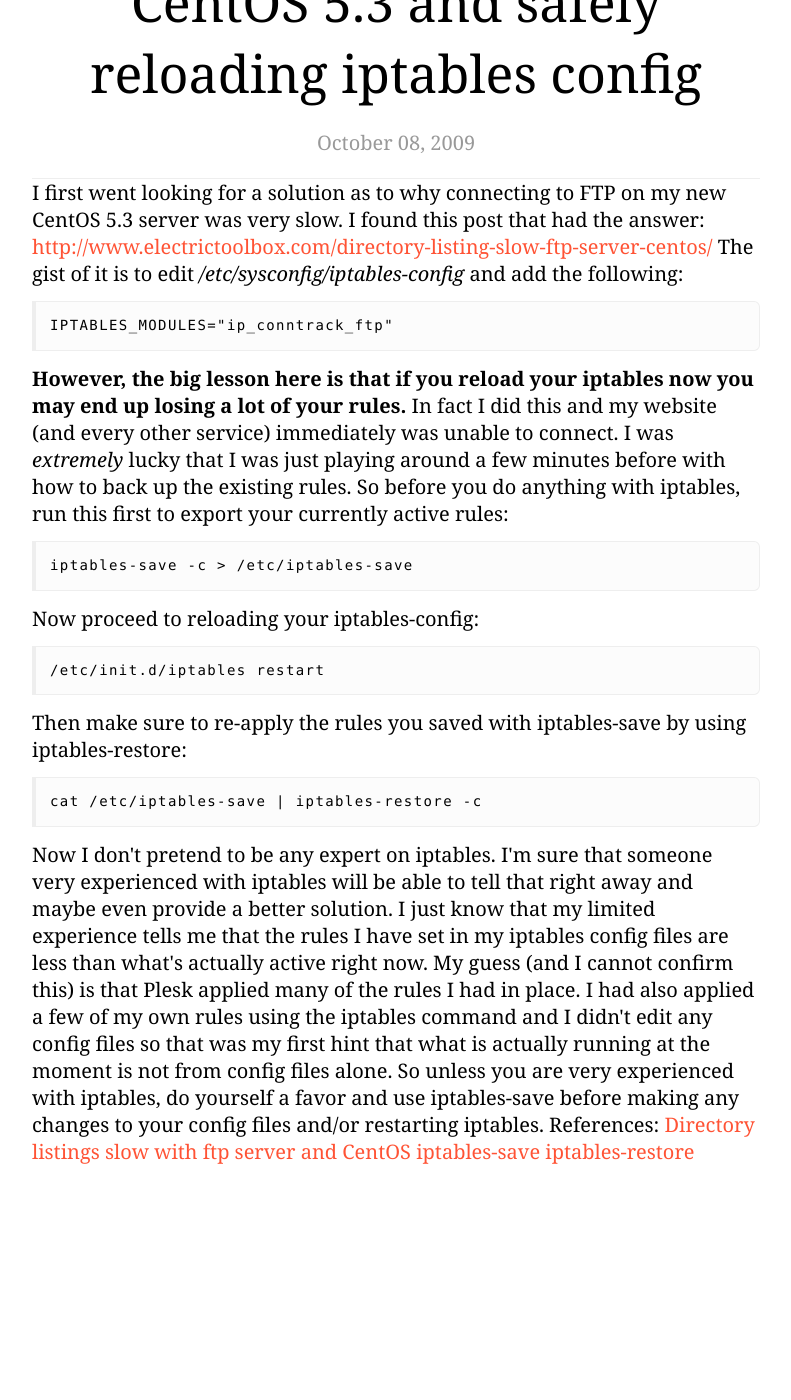
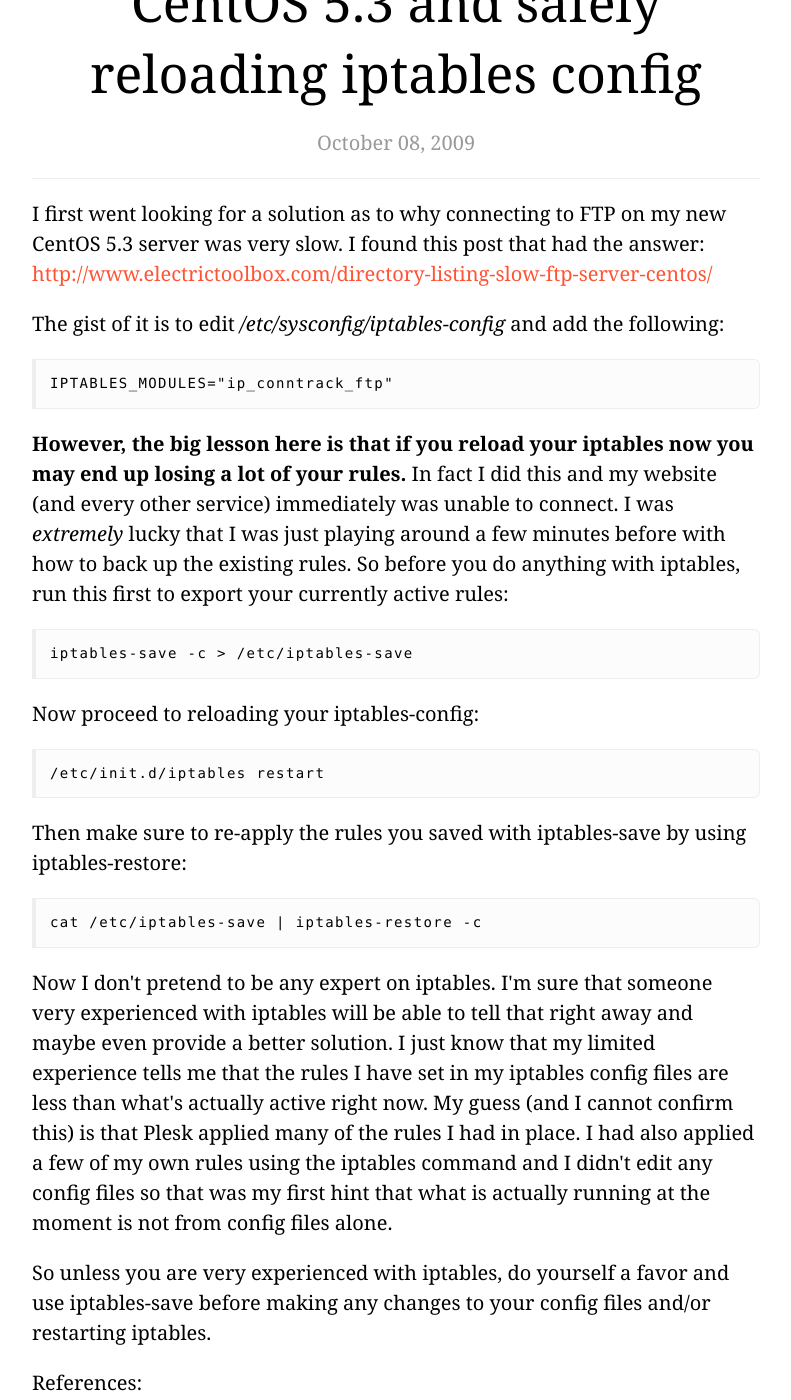
Before and after one commit to jonathandean/jonathandean.github.io, a Jekyll site: the page built from _posts/2009-10-08-fixing-slow-ftp-listing-on-centos-5-3-and-safely-reloading-iptables-config.html, in a window 1280 px wide and 1400 px high, scrolled down 315 px. Shown: the whole window, without its empty margins (244-1035 px from the left). Built offline with Jekyll 4.4.1, drawn with Linux system fonts in a browser that asks for light colours; some of the changed lines change nothing that is shown.

Commit message:
format post with proper html

```diff
--- a/_posts/2009-10-08-fixing-slow-ftp-listing-on-centos-5-3-and-safely-reloading-iptables-config.html
+++ b/_posts/2009-10-08-fixing-slow-ftp-listing-on-centos-5-3-and-safely-reloading-iptables-config.html
@@ -7,43 +7,33 @@ tags:
 status: publish
 type: post
 published: true
-meta:
-  _syntaxhighlighter_encoded: '1'
-  aktt_notify_twitter: 'yes'
-  _edit_last: '1'
-  _sexybookmarks_shortUrl: http://b2l.me/aw7t8q
-  _sexybookmarks_permaHash: 5f129db8c27ca2ae4021b3c5ec383f9d
-  aktt_tweeted: '1'
-  Hide SexyBookmarks: '0'
-  Hide OgTags: '0'
-  _social_notify: '1'
-  _social_aggregated_ids: a:2:{s:7:"twitter";a:0:{}s:8:"facebook";a:0:{}}
-  _social_aggregation_log: a:10:{i:1364078963;O:8:"stdClass":1:{s:6:"manual";b:0;}i:1364080768;O:8:"stdClass":1:{s:6:"manual";b:0;}i:1364084529;O:8:"stdClass":1:{s:6:"manual";b:0;}i:1364088872;O:8:"stdClass":1:{s:6:"manual";b:0;}i:1364096362;O:8:"stdClass":1:{s:6:"manual";b:0;}i:1364111427;O:8:"stdClass":1:{s:6:"manual";b:0;}i:1364140337;O:8:"stdClass":1:{s:6:"manual";b:0;}i:1364184422;O:8:"stdClass":1:{s:6:"manual";b:0;}i:1364271591;O:8:"stdClass":1:{s:6:"manual";b:0;}i:1364445259;O:8:"stdClass":1:{s:6:"manual";b:0;}}
 ---
-I first went looking for a solution as to why connecting to FTP on my new CentOS 5.3 server was very slow. I found this post that had the answer: <a href="http://www.electrictoolbox.com/directory-listing-slow-ftp-server-centos/">http://www.electrictoolbox.com/directory-listing-slow-ftp-server-centos/</a>
+<p>I first went looking for a solution as to why connecting to FTP on my new CentOS 5.3 server was very slow. I found this post that had the answer: <a href="http://www.electrictoolbox.com/directory-listing-slow-ftp-server-centos/">http://www.electrictoolbox.com/directory-listing-slow-ftp-server-centos/</a></p>
 
-The gist of it is to edit <em>/etc/sysconfig/iptables-config</em> and add the following<!--more-->:
+<p>The gist of it is to edit <em>/etc/sysconfig/iptables-config</em> and add the following:</p>
 
 <code>IPTABLES_MODULES="ip_conntrack_ftp"</code>
 
-<strong>However, the big lesson here is that if you reload your iptables now you may end up losing a lot of your rules.</strong> In fact I did this and my website (and every other service) immediately was unable to connect. I was <em>extremely</em> lucky that I was just playing around a few minutes before with how to back up the existing rules. So before you do anything with iptables, run this first to export your currently active rules:
+<p><strong>However, the big lesson here is that if you reload your iptables now you may end up losing a lot of your rules.</strong> In fact I did this and my website (and every other service) immediately was unable to connect. I was <em>extremely</em> lucky that I was just playing around a few minutes before with how to back up the existing rules. So before you do anything with iptables, run this first to export your currently active rules:</p>
 
-<code>iptables-save -c > /etc/iptables-save</code>
+<p><code>iptables-save -c > /etc/iptables-save</code></p>
 
-Now proceed to reloading your iptables-config:
+<p>Now proceed to reloading your iptables-config:</p>
 
 <code>/etc/init.d/iptables restart</code>
 
-Then make sure to re-apply the rules you saved with iptables-save by using iptables-restore:
+<p>Then make sure to re-apply the rules you saved with iptables-save by using iptables-restore:</p>
 
 <code>cat /etc/iptables-save | iptables-restore -c</code>
 
-Now I don't pretend to be any expert on iptables. I'm sure that someone very experienced with iptables will be able to tell that right away and maybe even provide a better solution. I just know that my limited experience tells me that the rules I have set in my iptables config files are less than what's actually active right now. My guess (and I cannot confirm this) is that Plesk applied many of the rules I had in place. I had also applied a few of my own rules using the iptables command and I didn't edit any config files so that was my first hint that what is actually running at the moment is not from config files alone.
+<p>Now I don't pretend to be any expert on iptables. I'm sure that someone very experienced with iptables will be able to tell that right away and maybe even provide a better solution. I just know that my limited experience tells me that the rules I have set in my iptables config files are less than what's actually active right now. My guess (and I cannot confirm this) is that Plesk applied many of the rules I had in place. I had also applied a few of my own rules using the iptables command and I didn't edit any config files so that was my first hint that what is actually running at the moment is not from config files alone.</p>
 
-So unless you are very experienced with iptables, do yourself a favor and use iptables-save before making any changes to your config files and/or restarting iptables.
+<p>So unless you are very experienced with iptables, do yourself a favor and use iptables-save before making any changes to your config files and/or restarting iptables.</p>
 
 
-References:
-<a href="http://www.electrictoolbox.com/directory-listing-slow-ftp-server-centos/">Directory listings slow with ftp server and CentOS</a>
-<a href="http://www.faqs.org/docs/iptables/iptables-save.html">iptables-save</a>
-<a href="http://www.faqs.org/docs/iptables/iptables-restore.html">iptables-restore</a>
+<p>References:<p>
+<ul>
+  <li><a href="http://www.electrictoolbox.com/directory-listing-slow-ftp-server-centos/">Directory listings slow with ftp server and CentOS</a></li>
+  <li><a href="http://www.faqs.org/docs/iptables/iptables-save.html">iptables-save</a></li>
+  <li><a href="http://www.faqs.org/docs/iptables/iptables-restore.html">iptables-restore</a></li>
+</ul>
```
